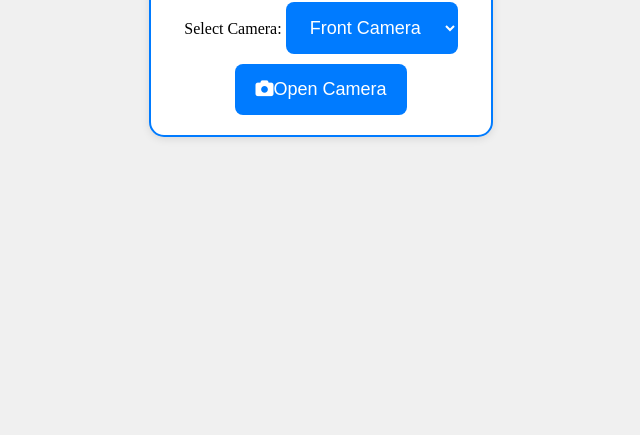
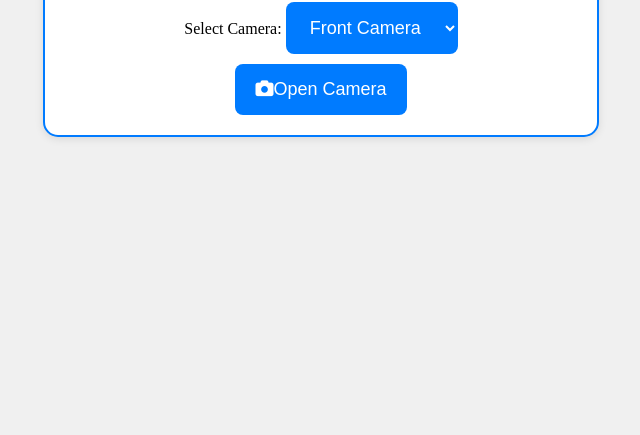
Before and after one commit to RishabhUmredkar/Click-Image-, a plain HTML site: page index.html in a window 1280 px wide. Shown: the part 365-800 px from the top of the page, without its empty margins (319-959 px from the left). Drawn offline with Linux system fonts and the light colour scheme.

Commit message:
first commit

```diff
--- a/index.html
+++ b/index.html
@@ -20,7 +20,7 @@
             display: flex;
             flex-direction: column;
             align-items: center;
-            max-width: 300px;
+            max-width: 640px;
             width: 40%;
             padding: 20px;
             border: 2px solid #007bff;
```
